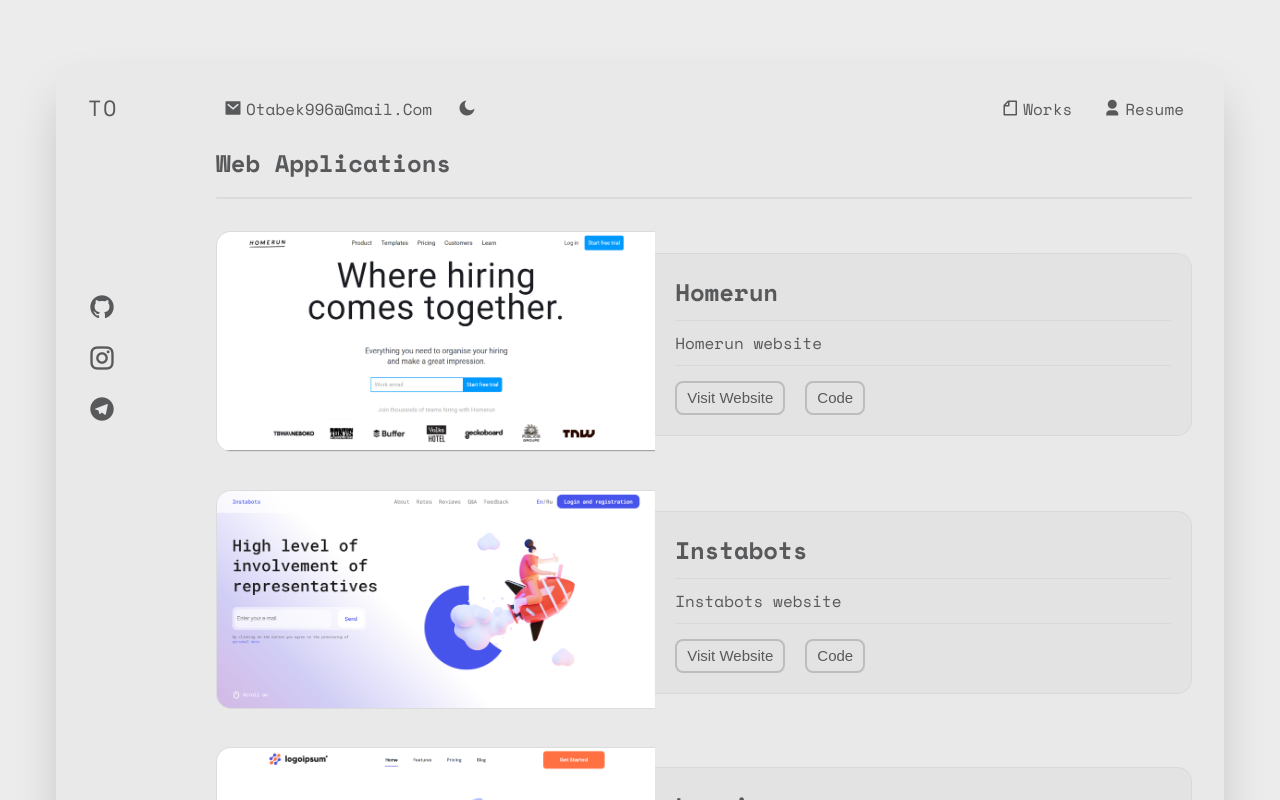
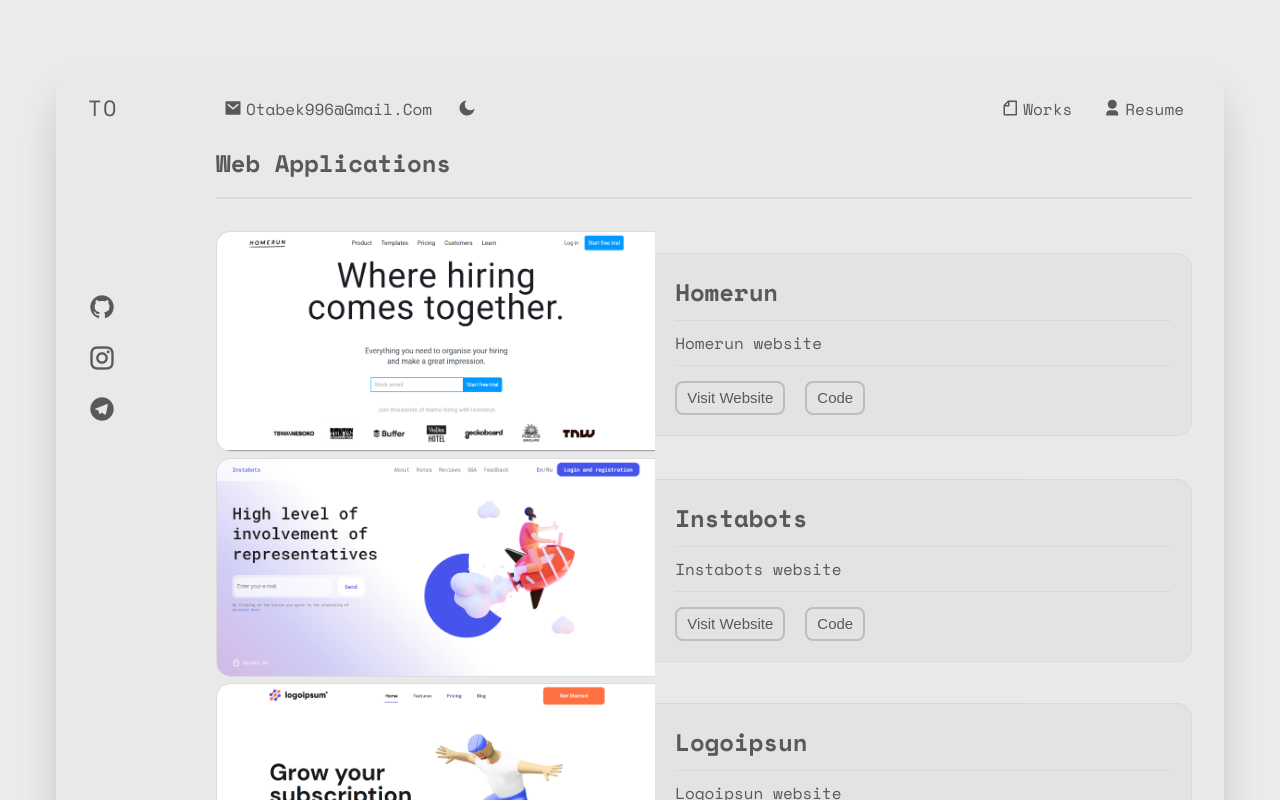
Before and after one commit to Otabek996/responsive-to-website, a React (Create React App) app: page /works in a window 1280 px wide. Shown: the top 800 px of the page. Built offline with nearby package versions, Linux system fonts and the light colour scheme.

Commit message:
Renamed class

```diff
--- a/src/components/Works/Works.jsx
+++ b/src/components/Works/Works.jsx
@@ -16,7 +16,7 @@
 
         <div className={styles.border}></div>
 
-        <div className={styles.works__box}>
+        <div className={styles.works__content}>
           <Card
             img={HOMERUN}
             title="Homerun"
```
